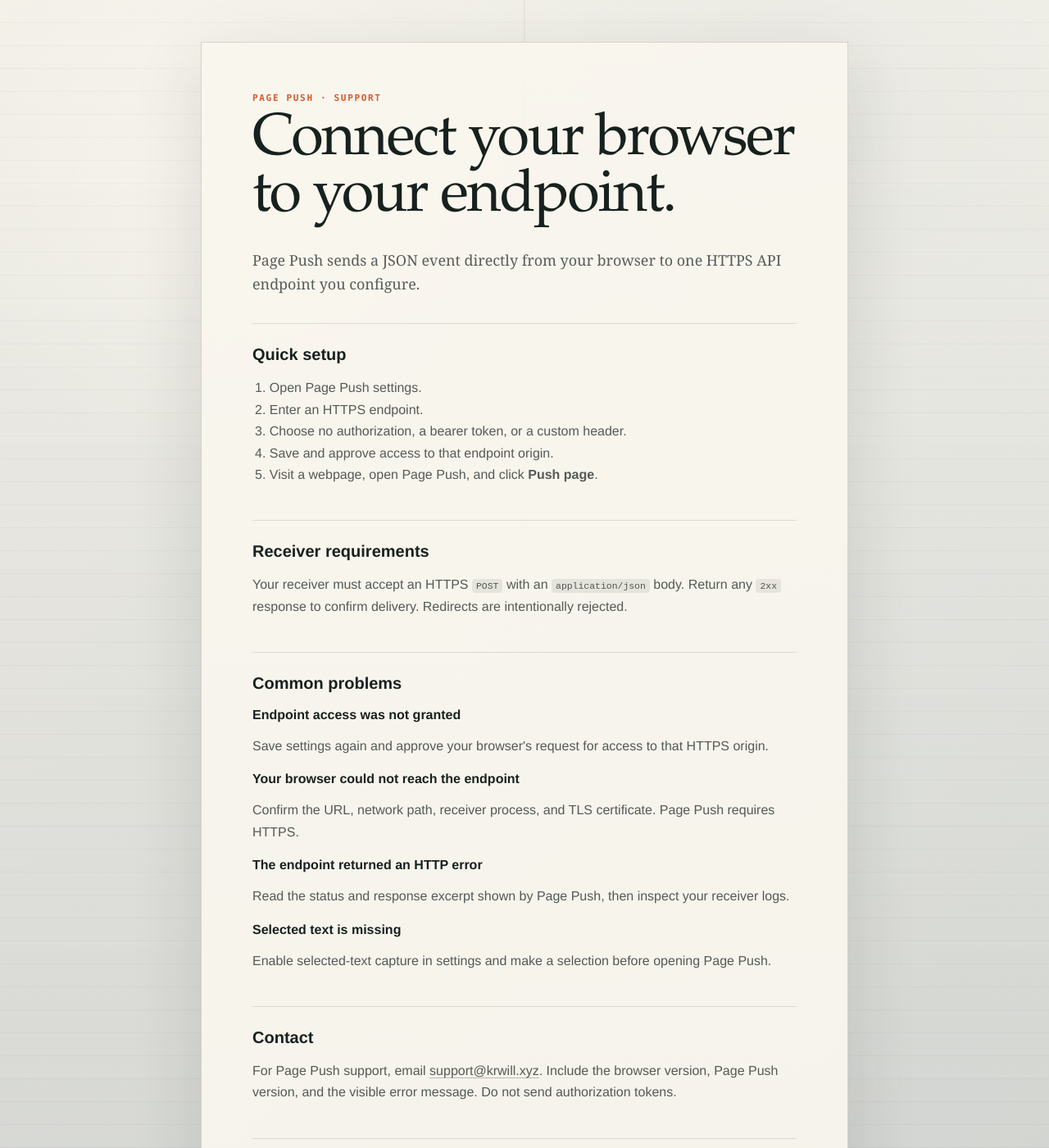
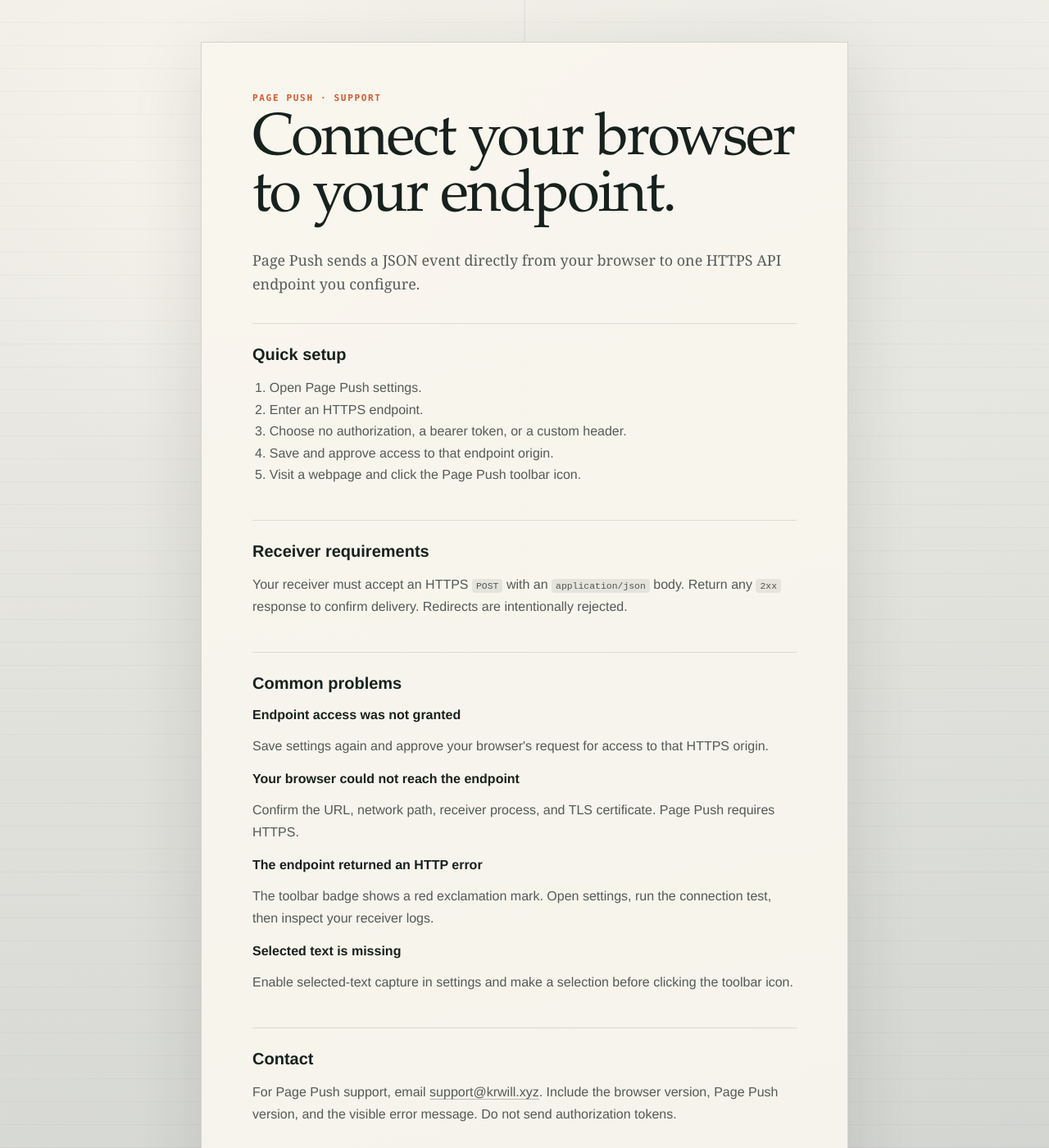
Before and after one commit to krwillxyz/krwillxyz.github.io, a Jekyll site: the page built from products/page-push/support/index.md, in a window 1280 px wide and 1400 px high. Shown: the whole window at 82% size. Built offline with Jekyll 4.4.1, drawn with Linux system fonts in a browser that asks for light colours.

Commit message:
Document Page Push one-click delivery

```diff
--- a/products/page-push/support/index.md
+++ b/products/page-push/support/index.md
@@ -13,9 +13,9 @@ favicon: /assets/products/page-push/icon-0.1.2.png
     <h1>Connect your browser to your endpoint.</h1>
     <p class="document-intro">Page Push sends a JSON event directly from your browser to one HTTPS API endpoint you configure.</p>
 
-    <section class="document-section"><h2>Quick setup</h2><ol><li>Open Page Push settings.</li><li>Enter an HTTPS endpoint.</li><li>Choose no authorization, a bearer token, or a custom header.</li><li>Save and approve access to that endpoint origin.</li><li>Visit a webpage, open Page Push, and click <strong>Push page</strong>.</li></ol></section>
+    <section class="document-section"><h2>Quick setup</h2><ol><li>Open Page Push settings.</li><li>Enter an HTTPS endpoint.</li><li>Choose no authorization, a bearer token, or a custom header.</li><li>Save and approve access to that endpoint origin.</li><li>Visit a webpage and click the Page Push toolbar icon.</li></ol></section>
     <section class="document-section"><h2>Receiver requirements</h2><p>Your receiver must accept an HTTPS <code>POST</code> with an <code>application/json</code> body. Return any <code>2xx</code> response to confirm delivery. Redirects are intentionally rejected.</p></section>
-    <section class="document-section"><h2>Common problems</h2><h3>Endpoint access was not granted</h3><p>Save settings again and approve your browser's request for access to that HTTPS origin.</p><h3>Your browser could not reach the endpoint</h3><p>Confirm the URL, network path, receiver process, and TLS certificate. Page Push requires HTTPS.</p><h3>The endpoint returned an HTTP error</h3><p>Read the status and response excerpt shown by Page Push, then inspect your receiver logs.</p><h3>Selected text is missing</h3><p>Enable selected-text capture in settings and make a selection before opening Page Push.</p></section>
+    <section class="document-section"><h2>Common problems</h2><h3>Endpoint access was not granted</h3><p>Save settings again and approve your browser's request for access to that HTTPS origin.</p><h3>Your browser could not reach the endpoint</h3><p>Confirm the URL, network path, receiver process, and TLS certificate. Page Push requires HTTPS.</p><h3>The endpoint returned an HTTP error</h3><p>The toolbar badge shows a red exclamation mark. Open settings, run the connection test, then inspect your receiver logs.</p><h3>Selected text is missing</h3><p>Enable selected-text capture in settings and make a selection before clicking the toolbar icon.</p></section>
     <section class="document-section"><h2>Contact</h2><p>For Page Push support, email <a href="mailto:support@krwill.xyz">support@krwill.xyz</a>. Include the browser version, Page Push version, and the visible error message. Do not send authorization tokens.</p></section>
     <footer class="document-links"><a href="/products/page-push/">Page Push</a><a href="/products/page-push/privacy/">Privacy</a><a href="/products/page-push/changelog/">Changelog</a></footer>
   </article>
```
Also changed, not shown: products/page-push/changelog/index.md (+1 -0 lines), products/page-push/privacy/index.md (+1 -1 lines), assets/products/page-push/manual-push-0.1.2.png (deleted), assets/products/page-push/manual-push-0.1.5.png (added).
